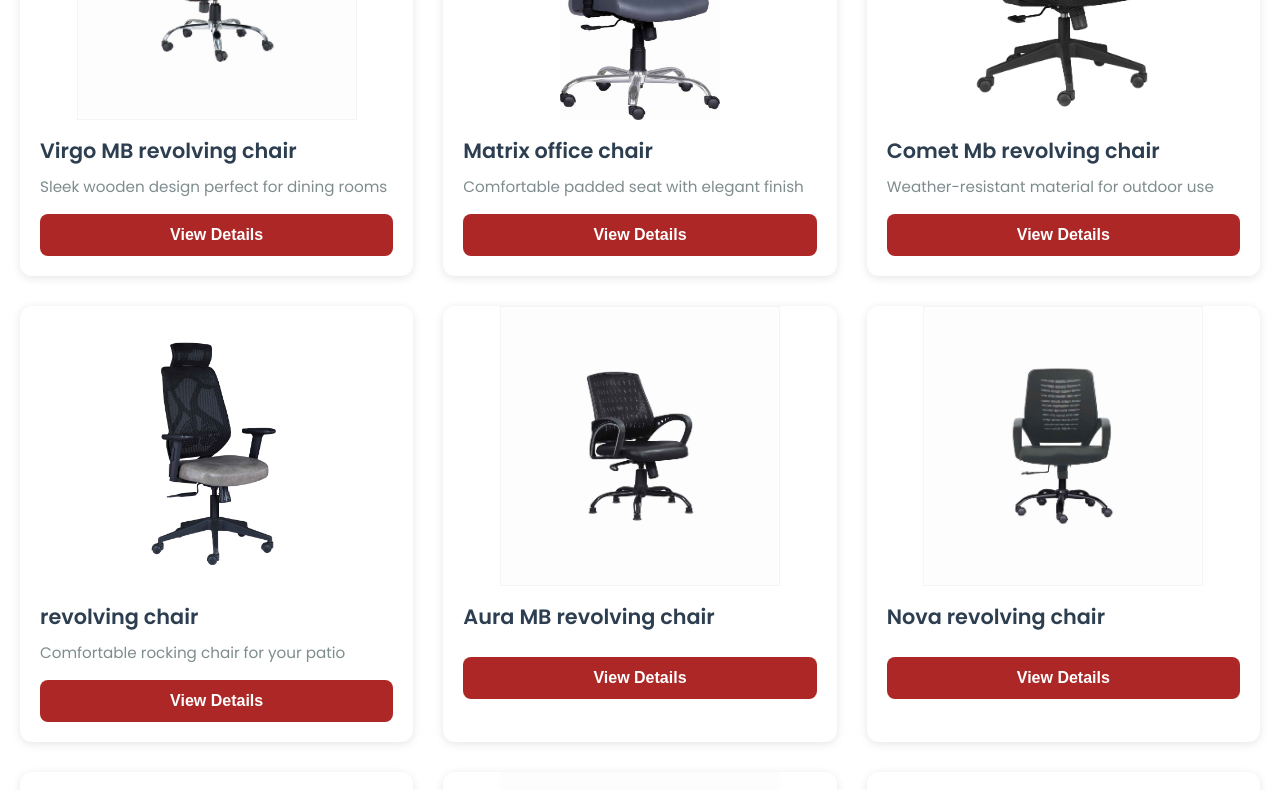
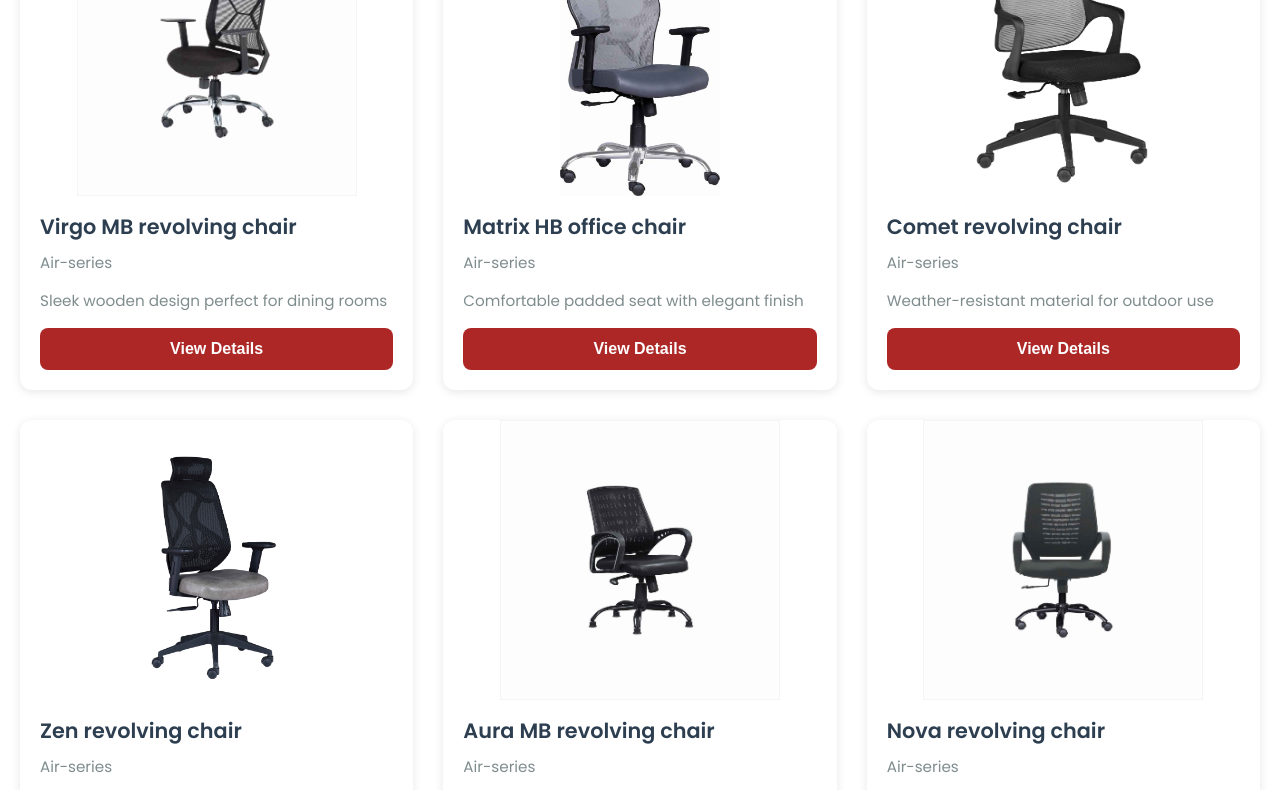
Before and after one commit to harmi123456/hicon, a React (Vite) app in the folder hicon/: page /chair in a window 1280 px wide. Shown: the part 1360-2150 px from the top of the page. Built offline with nearby package versions, Linux system fonts and the light colour scheme.

Commit message:
temp web

```diff
--- a/hicon/src/components/Footer.jsx
+++ b/hicon/src/components/Footer.jsx
@@ -10,7 +10,7 @@ export default function Footer() {
             <div className="footer-content">
               {/* Left - Copyright */}
               <div className="footer-copyright">
-                © 2024 Premium Chairs. All rights reserved.
+                © 2026 Premium Chairs. All rights reserved.
               </div>
 
               {/* Center - Links */}
--- a/hicon/src/data/product.js
+++ b/hicon/src/data/product.js
@@ -70,8 +70,8 @@ export const products = [
   },
   {
     id: 8,
-    name: "Matrix office chair",
-    category: "office",
+    name: "Matrix HB office chair",
+    category: "Air-series",
     type: "chair",
     price: 3499,
     image: "/img/chair_8.jpg",
@@ -81,7 +81,7 @@ export const products = [
   // Outdoor Chairs
   {
     id: 10,
-    name: "Comet Mb revolving chair",
+    name: "Comet revolving chair",
     category: "Air-series",
     type: "chair",
     price: 4999,
@@ -90,7 +90,7 @@ export const products = [
   },
   {
     id: 11,
-    name: "revolving chair",
+    name: "Zen revolving chair",
     category: "Air-series",
     type: "chair",
     price: 5499,
--- a/hicon/src/pages/About.jsx
+++ b/hicon/src/pages/About.jsx
@@ -18,7 +18,7 @@ export default function About() {
               have steadily grown into a trusted brand serving clients across India.
             </p>
             <p>
-              Our manufacturing unit is located at <strong>Gondal Road, Rajkot - 360003</strong>. We take pride in crafting durable and stylish seating solutions for homes,
+              Our manufacturing unit is located at <strong>Gondal HighWay,Opposite Premvati, Rajkot - 360004</strong>. We take pride in crafting durable and stylish seating solutions for homes,
               offices, and commercial spaces.
             </p>
             <p>
@@ -88,7 +88,7 @@ export default function About() {
             </p>
             <p className="glass-text">
               We design and build <span className="glow">ergonomic</span> and <span className="glow">aesthetic</span> seating solutions
-              that redefine comfort for homes, offices, and commercial spaces across India.
+              that redefine comfort for offices, and commercial spaces across India.
             </p>
             <p className="glass-text">
               Serving thousands of <strong>happy customers</strong> and <strong>renowned corporate clients</strong> nationwide.
--- a/hicon/src/pages/Chair.jsx
+++ b/hicon/src/pages/Chair.jsx
@@ -62,6 +62,7 @@ function Chair() {
               <img src={chair.image} alt={chair.name} />
             </div>
             <h3>{chair.name}</h3>
+            <p className="description">{chair.category}</p>
             <p className="description">{chair.description}</p>
             <button className="buy-btn">View Details</button>
           </div>
--- a/hicon/src/pages/Chairdetails.jsx
+++ b/hicon/src/pages/Chairdetails.jsx
@@ -105,8 +105,6 @@ if (!chair) {
               <li>✓ 1 Year warranty</li>
             </ul>
           </div>
-
-
         </div>
       </div>
 
--- a/hicon/src/pages/Index.jsx
+++ b/hicon/src/pages/Index.jsx
@@ -1,6 +1,7 @@
 import React, { useEffect, useRef, useState } from 'react'
 import { ChevronLeft, ChevronRight, Sparkles, Coffee, Zap, Heart, Brain, Moon, Award, Shield, Star } from 'lucide-react';
 import { ArrowUpRight } from 'lucide-react';
+import { useNavigate } from "react-router-dom";
 
 gsap.registerPlugin(ScrollTrigger);
 
@@ -374,6 +375,9 @@ export default function Index() {
   //sec1 slider
   const [currentSlide, setCurrentSlide] = useState(0);
 
+  const navigate = useNavigate();
+
+
   const slides = [
     {
       image: '/img/banner5.jpg',
@@ -460,10 +464,11 @@ export default function Index() {
   const row1Items = [
     { id: 1, title: "Ergonomic Design", icon: "💺" },
     { id: 2, title: "Smooth 360° Rotation", icon: "🔄" },
-    { id: 3, title: "Adjustable Height", icon: "📏" },
+    { id: 3, title: "Adjustable Height", icon: "📏", img: "" },
     { id: 4, title: "Premium Cushion Comfort", icon: "🛋️" },
     { id: 5, title: "Breathable Mesh Back", icon: "🌬️" },
     { id: 6, title: "Durable Build Quality", icon: "🛡️" },
+    { id: 7, title: "Premium Quality Mechanism", icon: "🛡️" },
   ];
 
   const row2Items = [
@@ -573,7 +578,10 @@ export default function Index() {
                 <p className="description">{slide.description}</p>
 
                 <div className="button-container">
-                  <button className="signup-btn">
+                  <button
+                    className="signup-btn"
+                    onClick={() => navigate("/chair")}
+                  >
                     <span className="btn-text">Explore More</span>
                     <span className="arrow">→</span>
                   </button>
@@ -639,6 +647,8 @@ export default function Index() {
         </div>
 
       </section>
+
+
       <section className="sec3">
         <div className="mood-slider-container">
           <div className="container">
@@ -757,6 +767,8 @@ export default function Index() {
           </div>
         </div>
       </section>
+
+
       <section className="sec4">
         <div className="cinematic-section">
           <div className="background-gradient" />
@@ -768,7 +780,7 @@ export default function Index() {
               <div className="trust-badge">
                 <div className="trust-label">TRUSTED BY:</div>
                 <div className="trust-number">
-                  <span className="number-big">3</span>
+                  <span className="number-big">10</span>
                   <span className="number-small">k+</span>
                 </div>
                 <div className="trust-users">USERS</div>
@@ -891,10 +903,12 @@ export default function Index() {
         <span className="discount">21% OFF</span>
       </div> */}
 
-            <button className="shop-now-btn">
+            {/* <button className="shop-now-btn">
               Shop Now
               <span className="arrow">→</span>
-            </button>
+            </button> */}
+
+
           </div>
         </div>
       </div>
```
Also changed, not shown: hicon/public/img/logo.png. Lines whose indentation alone changed are shown as unchanged.
